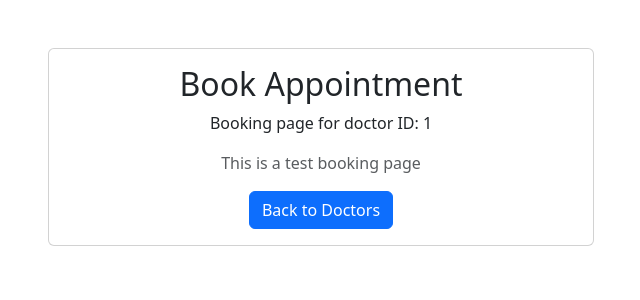
After one commit to ramindesu/medical_reservation_center, a Django app: page /Accounts/booking/1/ in a window 1280 px wide. The commit adds this page. Shown: the top 300 px of the page, without its empty margins (319-959 px from the left). Run offline with Django 5.2, Linux system fonts and the light colour scheme.

Commit message:
add reservation button and bookin page for doctor list

```diff
--- /dev/null
+++ b/Accounts/templates/booking/booking.html
@@ -0,0 +1,24 @@
+<!DOCTYPE html>
+<html lang="en">
+<head>
+    <meta charset="UTF-8">
+    <title>Book Appointment - MedReserve</title>
+    <link href="https://cdn.jsdelivr.net/npm/bootstrap@5.3.3/dist/css/bootstrap.min.css" rel="stylesheet">
+</head>
+<body>
+    <div class="container mt-5">
+        <div class="row justify-content-center">
+            <div class="col-md-6">
+                <div class="card">
+                    <div class="card-body text-center">
+                        <h2>Book Appointment</h2>
+                        <p>Booking page for doctor ID: {{ doctor_id }}</p>
+                        <p class="text-muted">This is a test booking page </p>
+                        <a href="/doctors/" class="btn btn-primary">Back to Doctors</a>
+                    </div>
+                </div>
+            </div>
+        </div>
+    </div>
+</body>
+</html>
--- a/Accounts/urls.py
+++ b/Accounts/urls.py
@@ -5,6 +5,7 @@ from . import views
 urlpatterns = [
 
     path('doctors/', views.doctors_list, name='doctors_list'),
+    path('booking/<int:doctor_id>/', views.booking_page, name='booking_page'),
 
     path('login/', auth_views.LoginView.as_view(template_name='accounts/templates/login.html'), name='login'),
     path('logout/', auth_views.LogoutView.as_view(next_page='login'), name='logout'),
--- a/Accounts/views.py
+++ b/Accounts/views.py
@@ -10,3 +10,8 @@ def doctors_list(request):
         'doctors': doctors,
         'specialties': specialties
     })
+
+def booking_page(request, doctor_id):
+    return render(request, 'booking/booking.html', {
+        'doctor_id': doctor_id
+    })
```
Also changed, not shown: Accounts/templates/doctors/list.html (+41 -18 lines).
